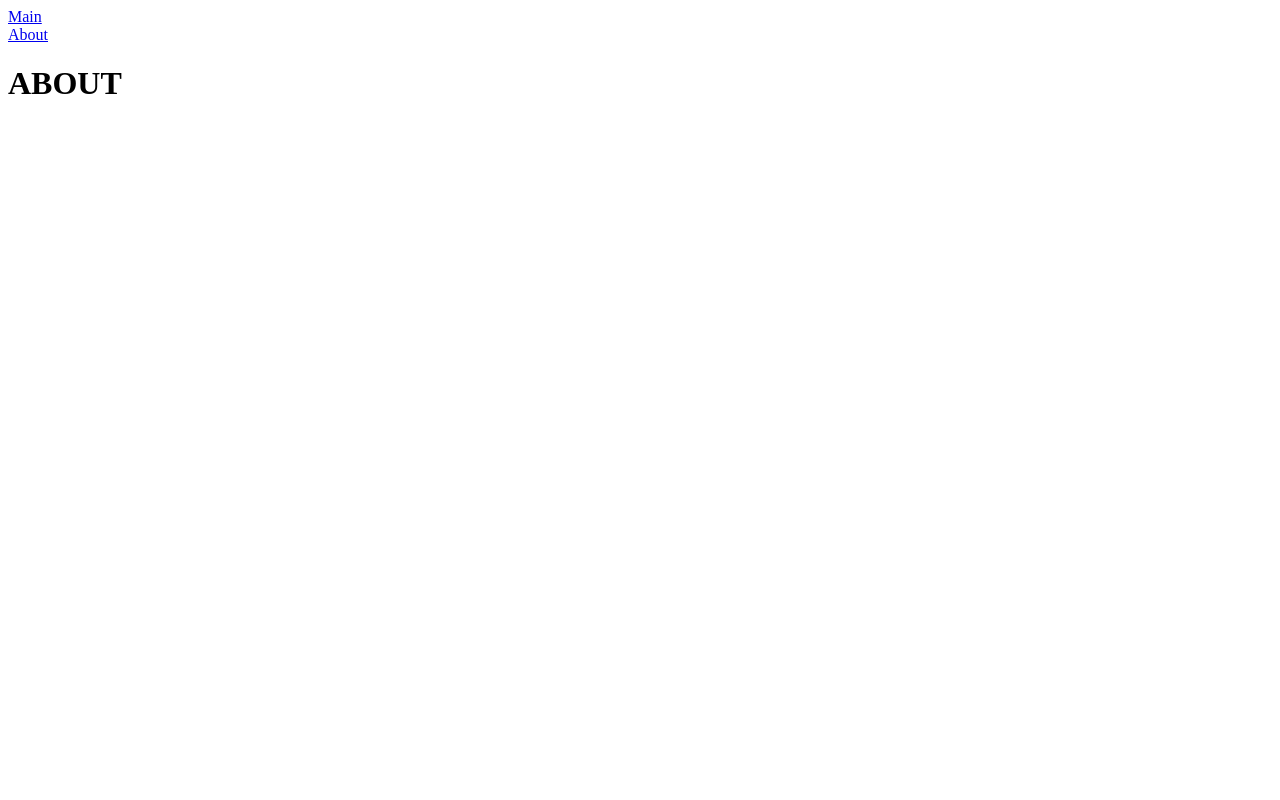
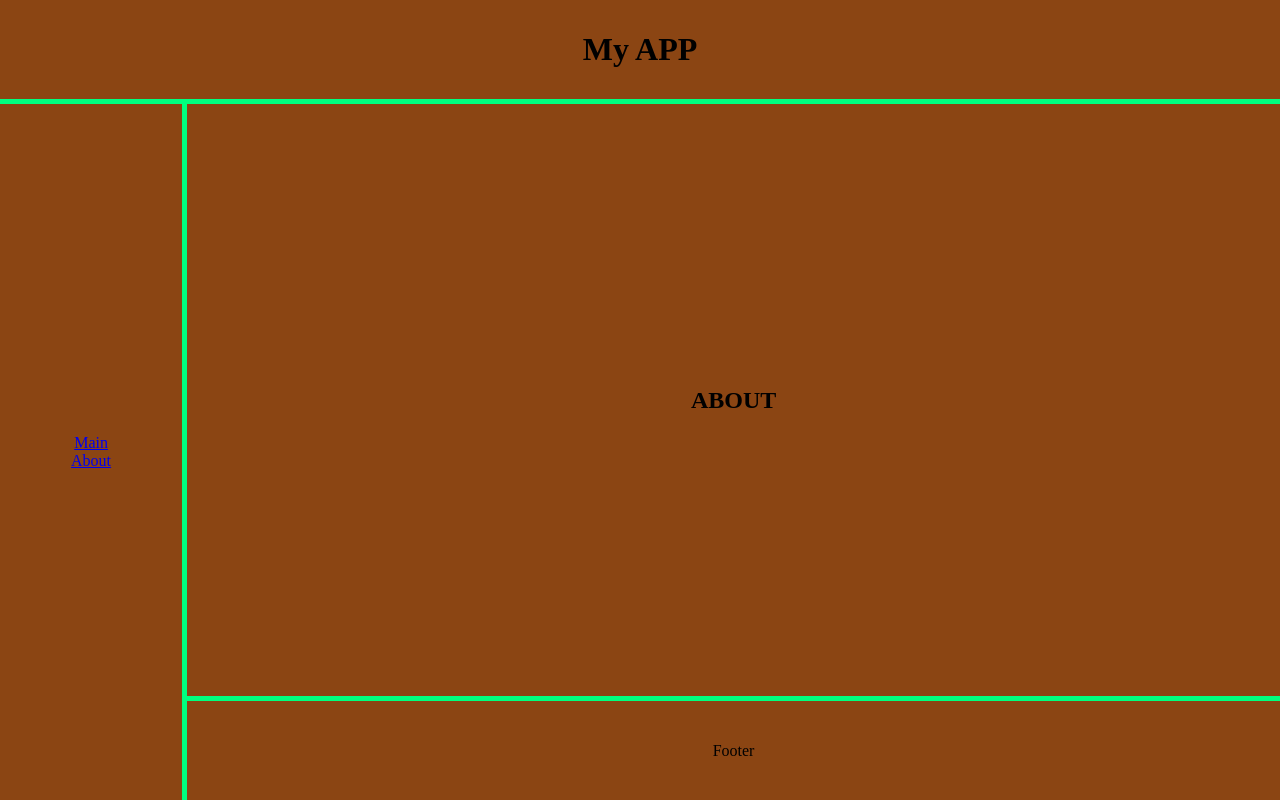
Before and after one commit to wolftrax5/reactApp, a React app: page /about in a window 1280 px wide. Built offline with nearby package versions, Linux system fonts and the light colour scheme.

Commit message:
Add style and core grid template

```diff
--- a/src/containers/App/App.scss
+++ b/src/containers/App/App.scss
@@ -1,5 +1,5 @@
 .app {
   width: 450px;
-  margin: 0 auto;
+  height: 100%;
   padding-top: 50px;
 }
--- /dev/null
+++ b/src/containers/RouterApp/RouterApp.scss
@@ -0,0 +1,53 @@
+body {
+  margin: 0;
+  padding: 0;
+}
+.core-container {
+  display: grid;
+  grid-gap: 5px;
+  height: 100vh;
+  background-color: springgreen;
+  grid-template-areas:
+    "header header"
+    "aside section"
+    "aside footer";
+  grid-template-rows: 1fr 6fr 1fr;
+  grid-template-columns: 1fr 6fr;
+  & > * {
+    background-color: saddlebrown;
+    display: flex;
+    justify-content: center;
+    align-items: center;
+    text-align: center;
+  }
+}
+
+@media only screen and (max-width: 500px) {
+  .core-container {
+    grid-template-areas:
+      "header"
+      "aside"
+      "section"
+      "footer";
+    grid-template-rows: 1fr 1fr 10fr 1fr;
+    grid-template-columns: 1fr;
+    background-color: red;
+  }
+}
+
+#core-header {
+  grid-area: header;
+}
+
+#core-aside {
+  grid-area: aside;
+}
+
+#core-section {
+  grid-area: section;
+  overflow: scroll;
+}
+
+#core-footer {
+  grid-area: footer;
+}
--- a/src/containers/RouterApp/index.js
+++ b/src/containers/RouterApp/index.js
@@ -1,6 +1,7 @@
 import React from 'react';
 import { BrowserRouter as Router, Route, Link, Switch } from 'react-router-dom';
 
+import './RouterApp.scss';
 import App from '../App';
 
 const About = () => <h1>ABOUT</h1>;
@@ -13,13 +14,21 @@ const Links = () => (
 );
 const RouterApp = () => (
   <Router>
-    <div>
+    <div className="core-container ">
+      <header id="core-header">
+        <h1>My APP</h1>
+      </header>
+      <aside id="core-aside">
         <Links />
+      </aside>
+      <section id="core-section">
         <Switch>
           <Route exact path="/" component={App} />
           <Route path="/about" component={About} />
           <Route render={() => <h1>Page Not Found</h1>} />
         </Switch>
+      </section>
+      <footer id="core-footer">Footer</footer>
     </div>
   </Router>
 );
```
Lines whose indentation alone changed are shown as unchanged.
